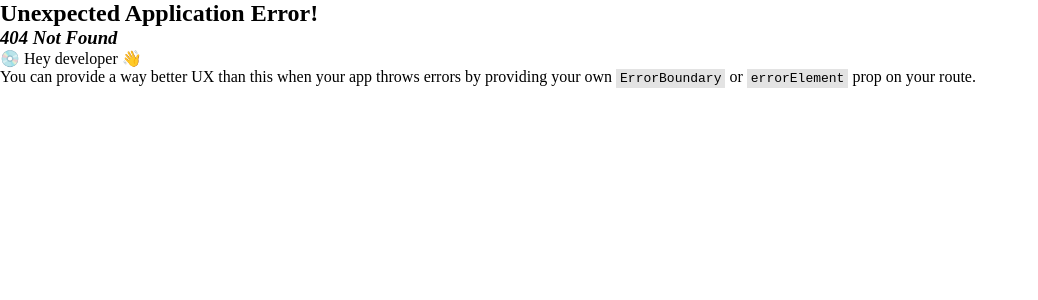
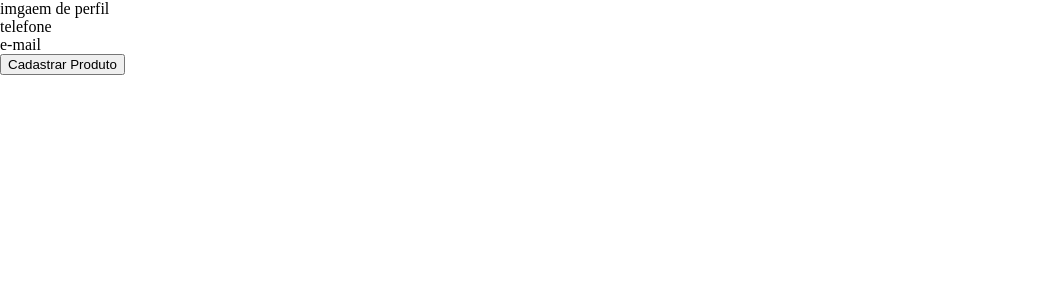
Before and after one commit to mdsreq-fga-unb/2023.2-ArtPlace, a React (Create React App) app in the folder front/artplace/: page /home/perfil in a window 1280 px wide. Before the commit this address had no page. Shown: the top 300 px of the page, without its empty margins (0-1038 px from the left). Built offline with nearby package versions, Linux system fonts and the light colour scheme.

Commit message:
compra arrumado e começando perfil

```diff
--- a/front/artplace/src/components/Header/Header.js
+++ b/front/artplace/src/components/Header/Header.js
@@ -1,7 +1,7 @@
 import React from 'react';
 import logo from '../../images/ArtPlace.png'
 import './Header.css';
-import MenuIcon from '@mui/icons-material/Menu';
+//import MenuIcon from '@mui/icons-material/Menu';
 import { Link } from 'react-router-dom';
 
 const Header = () => {
@@ -21,14 +21,8 @@ const Header = () => {
         {/* Botão de Cadastrar */}
         <button className="login-btn"><Link className='linkHeader'  to="/">Cadastro</Link></button>
 
-        {/* Botão existente (salmon-btn) */}
-        <MenuIcon className='slamon-btn'
-        sx={
-          {
-            fontSize: 40
-          }
-        }
-        />
+        <button className="login-btn"><Link className='linkHeader'  to="/home/perfil">Perfil</Link></button>
+
       </div>
     </div>
   );
--- a/front/artplace/src/components/compra/Compra.css
+++ b/front/artplace/src/components/compra/Compra.css
@@ -9,6 +9,7 @@
     border-radius: 30px;
     margin:20% 35%;
     z-index: 9999999;
+    position: absolute;
 }
 
 .compraSection button{
--- /dev/null
+++ b/front/artplace/src/components/perfil/Perfil.css
@@ -0,0 +1,6 @@
+
+
+
+.clear{
+    clear: both;
+  }
--- /dev/null
+++ b/front/artplace/src/components/perfil/Perfil.js
@@ -0,0 +1,20 @@
+import React from "react";
+import { Link } from "react-router-dom";
+
+function Perfil(){
+    return(
+        <div className="perfil">
+            <div className="headPerfil">
+                <div className="imagemPerfil">imgaem de perfil</div>
+                <p>telefone</p>
+                <p>e-mail</p>
+                <div className="clear"></div>
+                <button>Cadastrar Produto</button>
+            </div>
+
+            {/*se for artista tem os produtos */}
+        </div>
+    );
+}
+
+export default Perfil
--- a/front/artplace/src/index.js
+++ b/front/artplace/src/index.js
@@ -5,6 +5,7 @@ import reportWebVitals from './reportWebVitals';
 import InitialPage from './components/InicialPage';
 import Login from "./components/loginCadastro/Login";
 import Avaliacao from "./components/avaliação/Avaliacao"
+import Perfil from "./components/perfil/Perfil"
 
 import {
   createBrowserRouter,
@@ -30,6 +31,10 @@ const router = createBrowserRouter([
     path: "home/avaliacao",
     element: <Avaliacao/>,
   },
+  {
+    path: "home/perfil",
+    element: <Perfil/>,
+  },
 ]);
 
 
```
